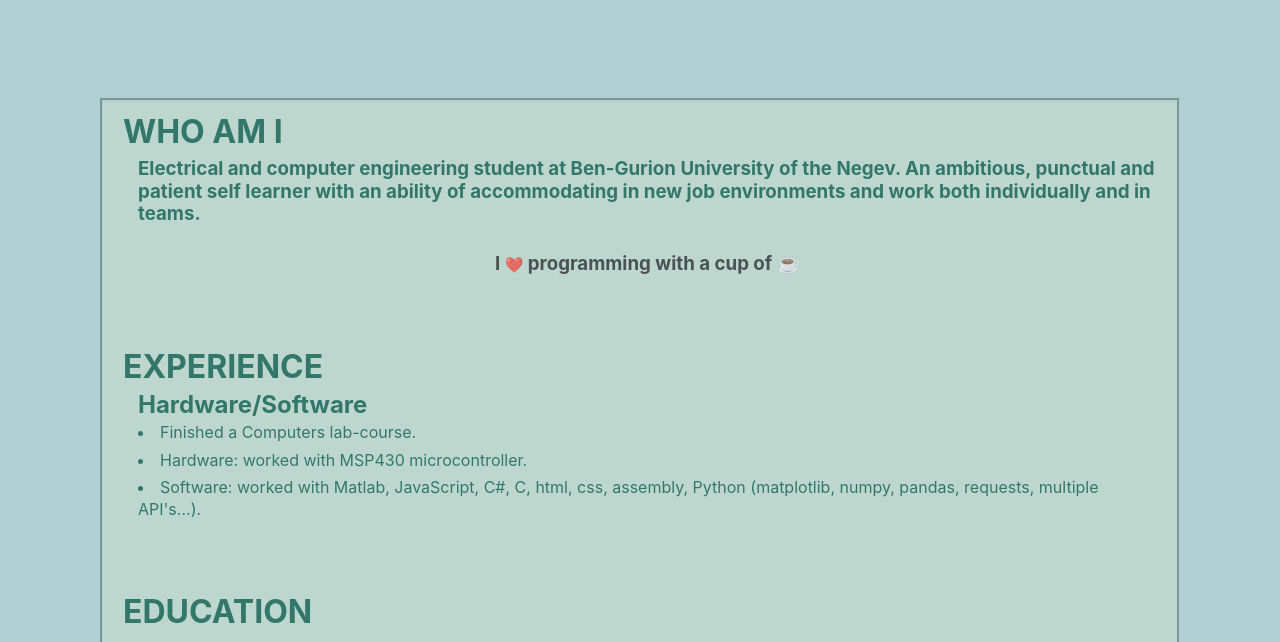
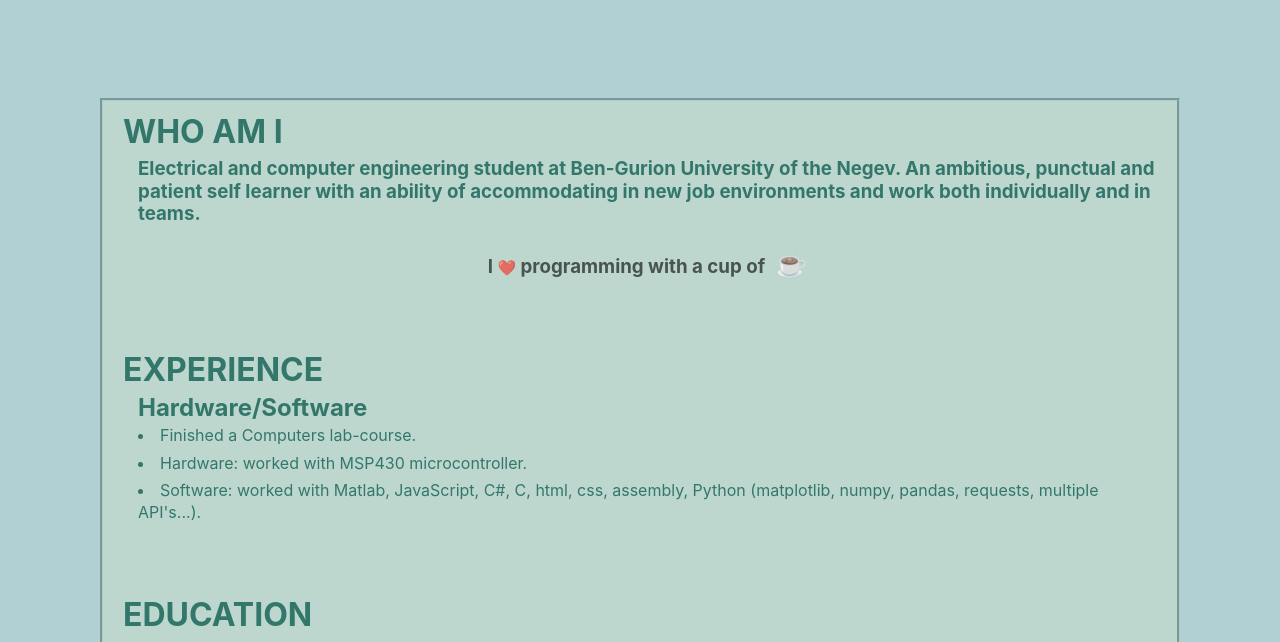
Before and after one commit to NadeemKabha/resume, a plain HTML site: page index.html in a window 1280 px wide. Shown: the part 158-800 px from the top of the page. Drawn offline with Linux system fonts and the light colour scheme.

Commit message:
span-coffee style resume.css
Made the size of the coffee icon bigger with a padding to the right of 5px

```diff
--- a/resume.css
+++ b/resume.css
@@ -144,3 +144,7 @@ main{
     font-size: 0.8em;
     opacity: 0.9;
   }
+.coffee{
+  font-size:1.4em;
+  padding-left:5px;
+}
```
